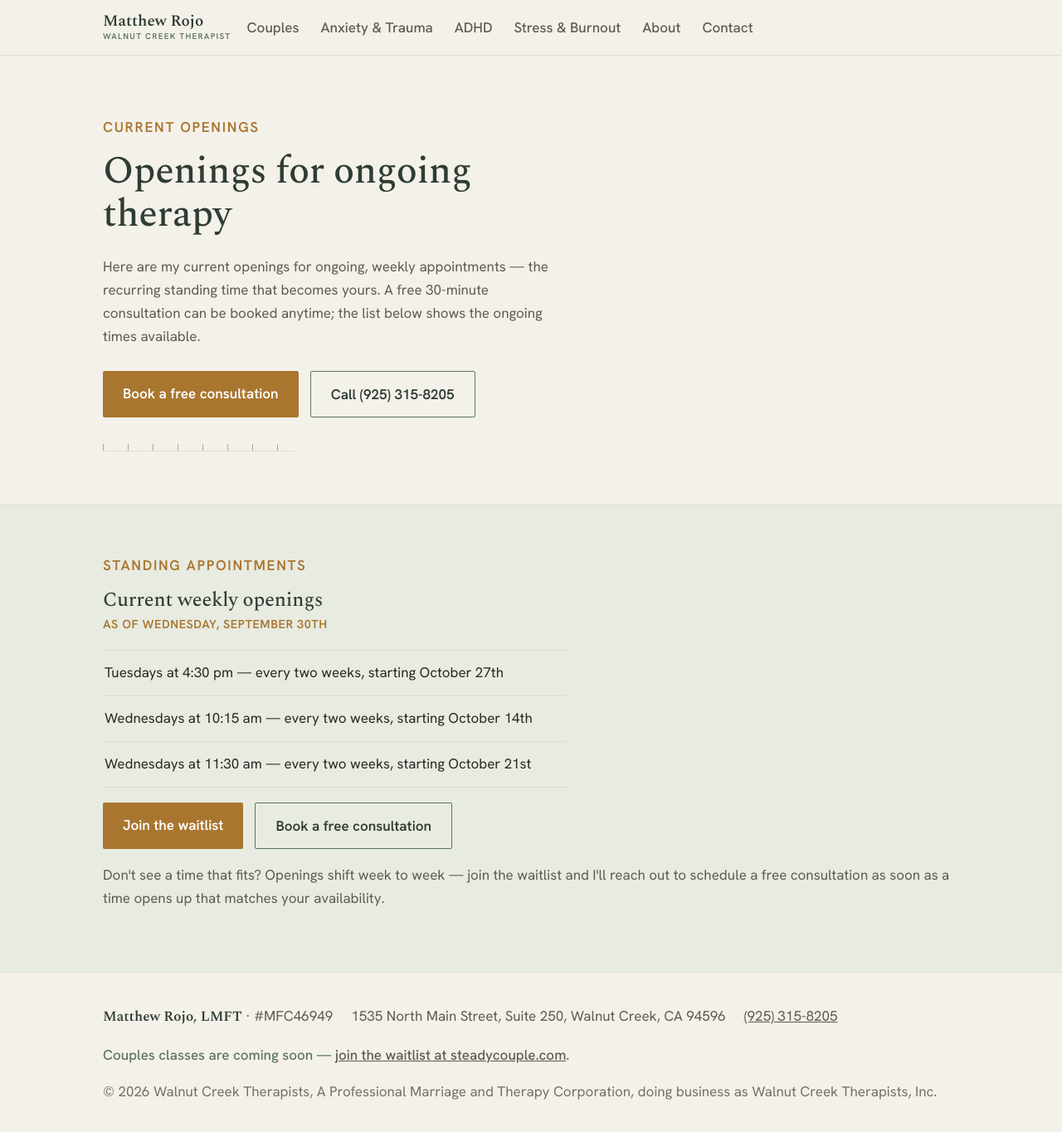
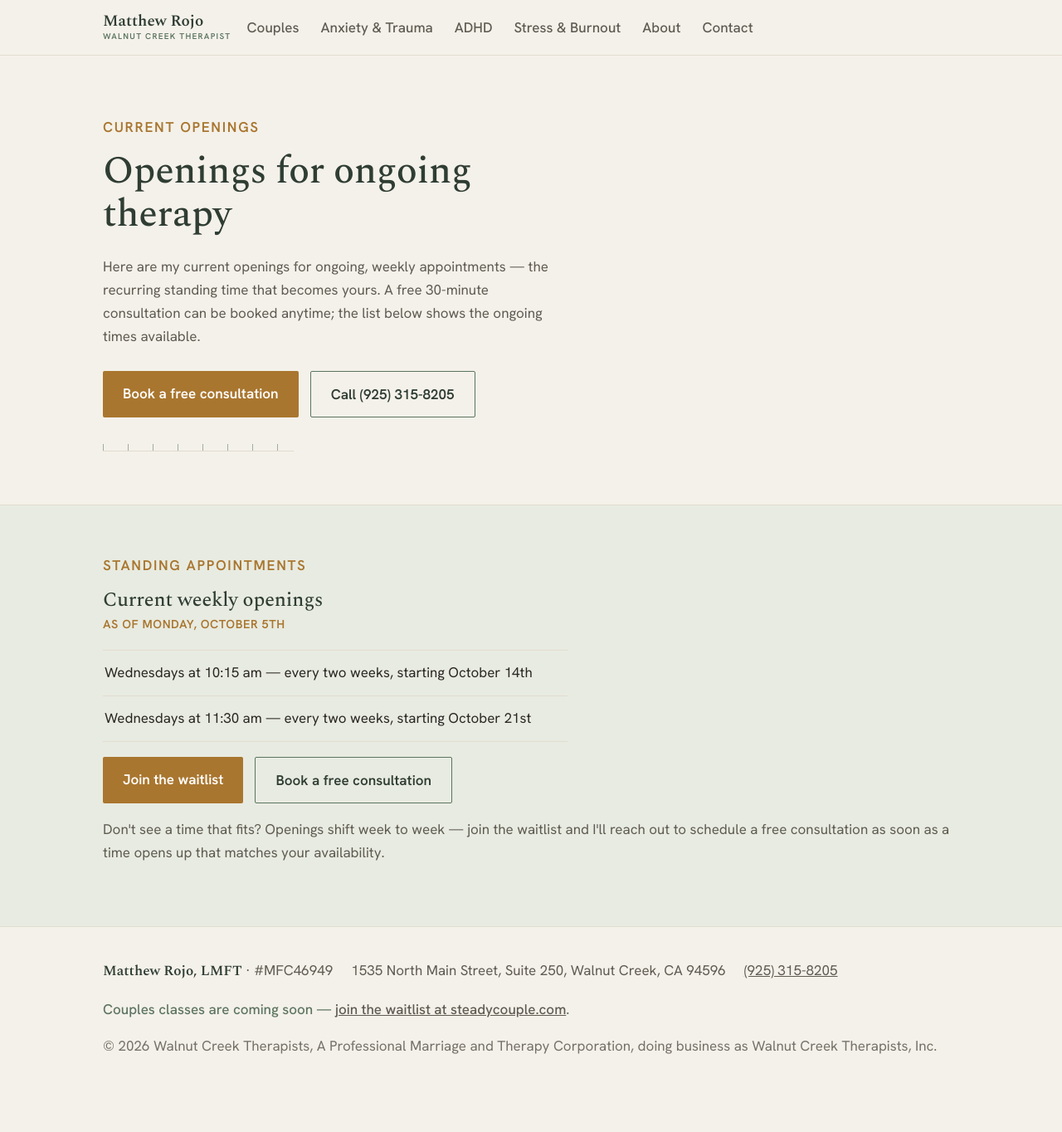
Before and after one commit to walnutcreektherapist/walnutcreektherapist.github.io, a Jekyll site: the page built from openings.html, in a window 1280 px wide and 1367 px high. Shown: the top 1364 px of the window at 83% size. Built offline with Jekyll 4.4.1, drawn with Linux system fonts in a browser that asks for light colours.

Commit message:
Change 'as_of' date and modify slots in config
Updated the 'as_of' date and commented out a slot.

```diff
--- a/_config.yml
+++ b/_config.yml
@@ -56,11 +56,11 @@ fees:
 #   NOT the consult scheduler. Don't swap them.
 openings:
   mode: "hybrid"
-  as_of: "Wednesday, September 30th"
+  as_of: "Monday, October 5th"
   waitlist_url: "https://walnutcreektherapists.clientsecure.me/contact-widget"
   slots:
     # - "Mondays at 10:15 am — every two weeks, starting August 31st"
-     - "Tuesdays at 4:30 pm — every two weeks, starting October 27th"
+    # - "Tuesdays at 4:30 pm — every two weeks, starting October 27th"
      - "Wednesdays at 10:15 am — every two weeks, starting October 14th"
      - "Wednesdays at 11:30 am — every two weeks, starting October 21st"
     # - "Thursdays at 2:30 pm — every two weeks, starting August 27th"
```
